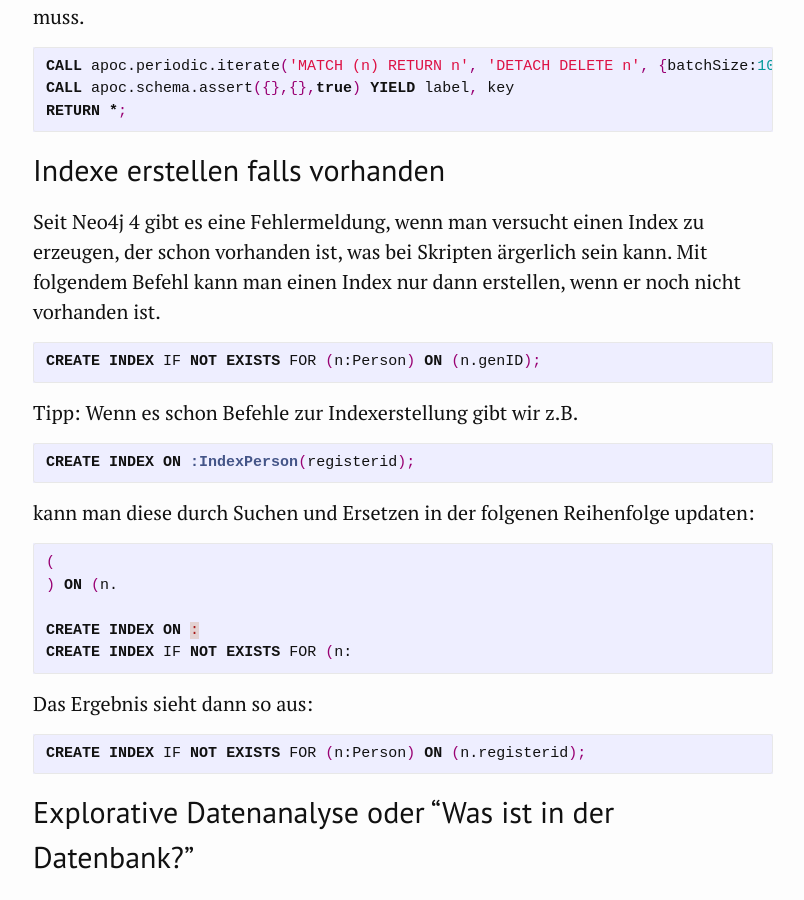
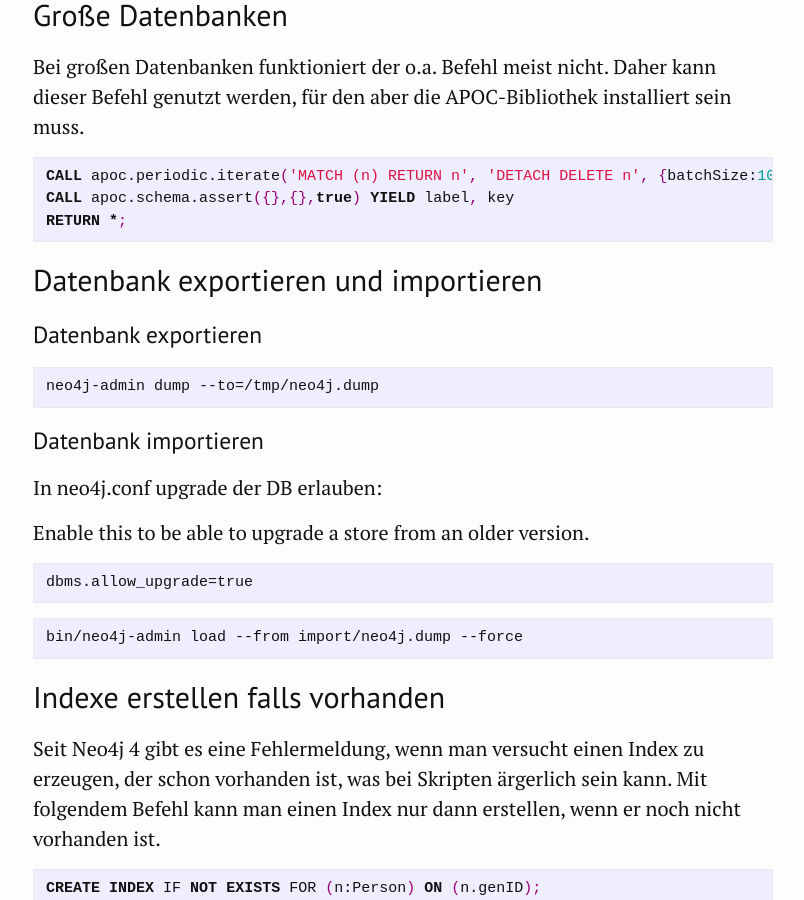
Before and after one commit to kuczera/Graphentechnologien, a Jekyll site: the page built from docs/95_Anhang.md, in a window 1280 px wide and 900 px high, scrolled down 2043 px. Shown: the whole window, without its empty margins (237-1041 px from the left). Built offline with Jekyll 4.4.1, drawn with Linux system fonts in a browser that asks for light colours; some of the changed text lies outside the part shown.

Commit message:
Update 95_Anhang.md

```diff
--- a/docs/95_Anhang.md
+++ b/docs/95_Anhang.md
@@ -24,13 +24,13 @@
 
 Vorab hier der Befehl, mit dem eine neo4j-Datenbank geleert werden kann.
 
-### Kleine Datenbanken
+## Kleine Datenbanken
 
 ~~~cypher
 MATCH (n) DETACH DELETE n;
 ~~~
 
-### Große Datenbanken
+## Große Datenbanken
 
 Bei großen Datenbanken funktioniert der o.a. Befehl meist nicht. Daher kann dieser Befehl genutzt werden, für den aber die APOC-Bibliothek installiert sein muss.
 
@@ -38,6 +38,28 @@
 CALL apoc.periodic.iterate('MATCH (n) RETURN n', 'DETACH DELETE n', {batchSize:1000});
 CALL apoc.schema.assert({},{},true) YIELD label, key
 RETURN *;
+~~~
+
+## Datenbank exportieren und importieren
+
+### Datenbank exportieren
+
+~~~
+neo4j-admin dump --to=/tmp/neo4j.dump
+~~~
+
+### Datenbank importieren
+
+In neo4j.conf upgrade der DB erlauben:
+
+Enable this to be able to upgrade a store from an older version.
+
+~~~
+dbms.allow_upgrade=true
+~~~
+
+~~~
+bin/neo4j-admin load --from import/neo4j.dump --force
 ~~~
 
 ## Indexe erstellen falls vorhanden
```
